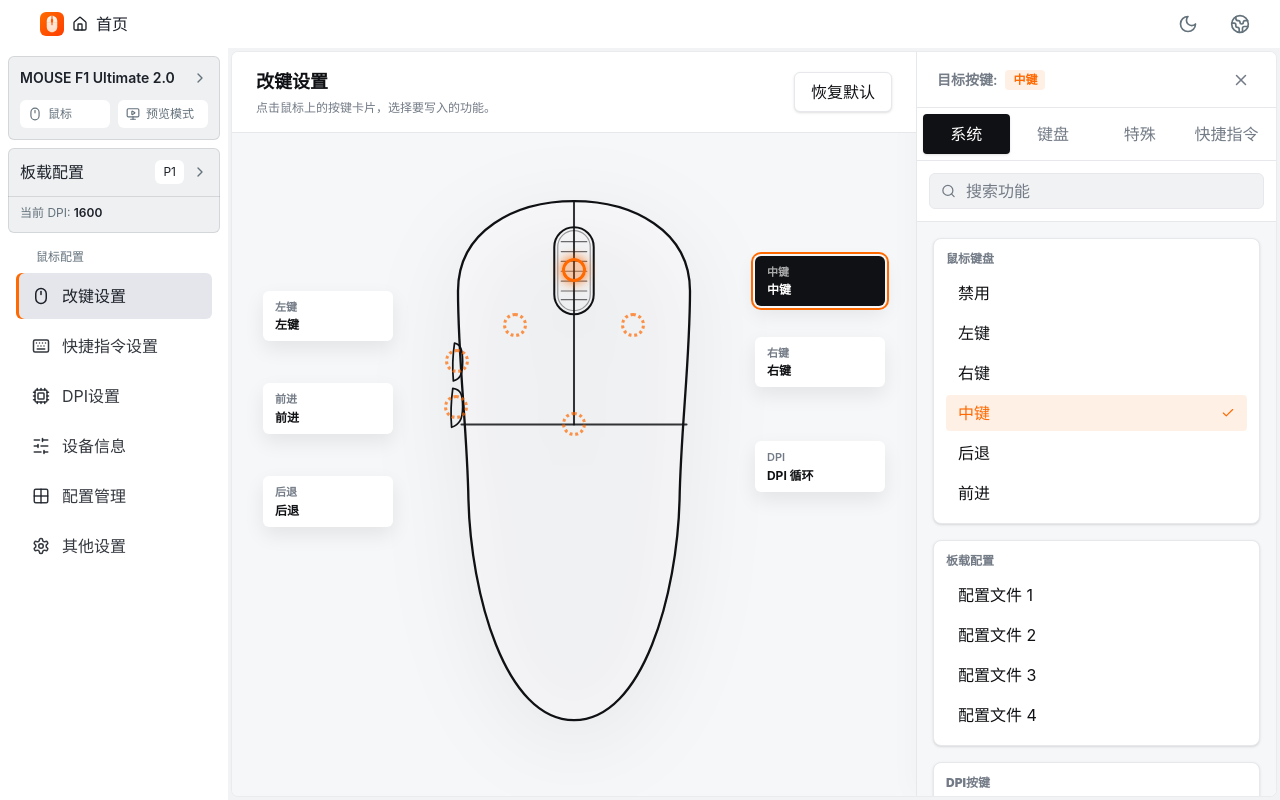
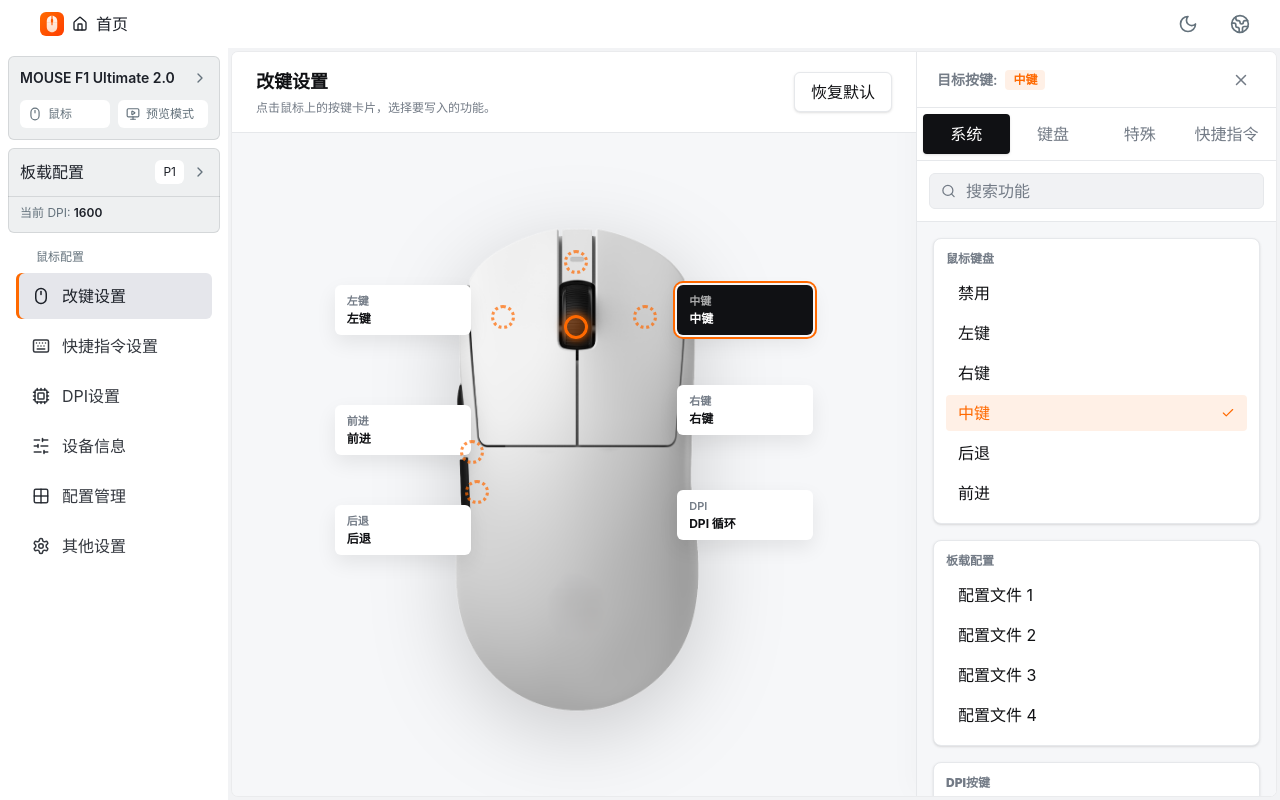
Before and after one commit to sjcao/webhid, a React (Vite) app: page / in a window 1280 px wide. Both pictures are taken after a click on the button "进入演示模式". Built offline with nearby package versions, Linux system fonts and the light colour scheme.

Commit message:
revert: restore original ic-moouse.png image and initial mouse canvas positioning

```diff
--- a/src/features/mouse/buttons/mouse-canvas.tsx
+++ b/src/features/mouse/buttons/mouse-canvas.tsx
@@ -29,7 +29,7 @@ export function MouseCanvas({ selectedButton, onChoose }: MouseCanvasProps) {
 
   return (
     <div className="flex min-h-0 flex-1 items-center justify-center overflow-auto p-4">
-      <div className="relative aspect-[3/5] h-full max-h-[580px] shrink-0">
+      <div className="relative aspect-[26/25] w-full max-w-[520px] shrink-0">
         <MouseGraphic className="mx-auto h-full w-full drop-shadow-[0_20px_42px_rgba(0,0,0,0.18)]" />
 
         {/* 渲染每一个按键的绑定显示标签 */}
@@ -70,7 +70,7 @@ export function MouseCanvas({ selectedButton, onChoose }: MouseCanvasProps) {
               type="button"
               aria-pressed={active}
               aria-label={`${pickLabel(button, locale)}: ${binding}`}
-              className={`absolute w-[130px] rounded-md px-3 py-2 text-left text-sm font-black shadow-[0_8px_20px_rgba(0,0,0,0.08)] transition duration-200 hover:-translate-y-0.5 ${
+              className={`absolute w-[136px] rounded-md px-3 py-2 text-left text-sm font-black shadow-[0_8px_20px_rgba(0,0,0,0.08)] transition duration-200 hover:-translate-y-0.5 ${
                 active
                   ? 'bg-driver-text text-driver-panel ring-2 ring-warn ring-offset-2 ring-offset-driver-bg'
                   : 'bg-driver-panel text-driver-text hover:bg-driver-hover'
@@ -100,10 +100,10 @@ export function MouseCanvas({ selectedButton, onChoose }: MouseCanvasProps) {
               aria-label={label}
               aria-pressed={active}
               title={label}
-              className={`absolute h-6 w-6 -translate-x-1/2 -translate-y-1/2 rounded-full p-0 transition-all duration-300 focus-visible:outline-none focus-visible:ring-2 focus-visible:ring-warn focus-visible:ring-offset-2 focus-visible:ring-offset-driver-bg ${dotClass(button.id)} ${
+              className={`absolute h-6 w-6 rounded-full p-0 transition-all duration-300 focus-visible:outline-none focus-visible:ring-2 focus-visible:ring-warn focus-visible:ring-offset-2 focus-visible:ring-offset-driver-bg ${dotClass(button.id)} ${
                 active
-                  ? 'border-solid border-[3px] border-warn bg-warn/30 shadow-[0_0_12px_var(--color-warn)]'
-                  : 'border-dotted border-[3px] border-warn/70 bg-transparent hover:scale-110 hover:border-solid'
+                  ? 'border-solid border-[3px] border-warn bg-warn/30 shadow-[0_0_10px_var(--color-warn)]'
+                  : 'border-dotted border-[3px] border-warn/70 bg-transparent hover:scale-105 hover:border-solid'
               }`}
               onClick={() => onChoose(button.id)}
             />
@@ -117,17 +117,17 @@ export function MouseCanvas({ selectedButton, onChoose }: MouseCanvasProps) {
 function positionClass(buttonId: ButtonId) {
   switch (buttonId) {
     case ButtonId.Left:
-      return 'right-[102%] top-[20%]';
+      return 'left-[4%] top-[14%]';
+    case ButtonId.Right:
+      return 'right-[4%] top-[34%]';
+    case ButtonId.Middle:
+      return 'right-[4%] top-[14%]';
     case ButtonId.Forward:
-      return 'right-[102%] top-[36%]';
+      return 'left-[4%] top-[38%]';
     case ButtonId.Backward:
-      return 'right-[102%] top-[52%]';
-    case ButtonId.Middle:
-      return 'left-[102%] top-[14%]';
-    case ButtonId.Right:
-      return 'left-[102%] top-[28%]';
+      return 'left-[4%] top-[58%]';
     case ButtonId.Dpi:
-      return 'left-[102%] top-[46%]';
+      return 'right-[4%] top-[55%]';
     default:
       return 'left-1/2 top-1/2';
   }
@@ -136,17 +136,17 @@ function positionClass(buttonId: ButtonId) {
 function dotClass(buttonId: ButtonId) {
   switch (buttonId) {
     case ButtonId.Left:
-      return 'left-[33%] top-[26%]';
+      return 'left-[34%] top-[18%]';
     case ButtonId.Right:
-      return 'left-[67%] top-[26%]';
+      return 'right-[34%] top-[18%]';
     case ButtonId.Middle:
-      return 'left-[50%] top-[16.5%]';
+      return 'left-[48%] top-[20%]';
+    case ButtonId.Forward:
+      return 'left-[28%] top-[45%]';
+    case ButtonId.Backward:
+      return 'left-[29%] top-[53%]';
     case ButtonId.Dpi:
-      return 'left-[50%] top-[43%]';
-    case ButtonId.Forward:
-      return 'left-[16.5%] top-[32.2%]';
-    case ButtonId.Backward:
-      return 'left-[16%] top-[40%]';
+      return 'left-[48%] top-[7%]';
     default:
       return 'left-1/2 top-1/2';
   }
--- a/src/features/mouse/mouse-graphic.tsx
+++ b/src/features/mouse/mouse-graphic.tsx
@@ -3,131 +3,15 @@ type MouseGraphicProps = {
 };
 
 /**
- * 1:1 参考新质感电竞无线鼠标 SVG 矢量线框组件
- * - 顶部平滑大半圆拱形 (Rounded Top Arc)
- * - 标准平直横切键缝 (Horizontal Flat Seam) 与 垂直中缝 (Vertical Center Seam)
- * - 宽大圆润、饱满大臀围掌托底尾 (Full Rounded Bottom Palm Rest)
- * - viewBox: 0 0 600 1000
+ * 还原最开始的原生图片 MouseGraphic 组件 (引用 public/ic-moouse.png)
  */
 export function MouseGraphic({ className = '' }: MouseGraphicProps) {
   return (
-    <svg
-      viewBox="0 0 600 1000"
-      fill="none"
-      xmlns="http://www.w3.org/2000/svg"
-      className={`select-none ${className}`}
-      role="img"
-      aria-label="Flagship Wireless Esports Mouse Graphic"
-    >
-      {/* 柔和阴影/底衬轮廓 */}
-      <path
-        d="M 100 200
-           C 100 95, 200 45, 300 45
-           C 400 45, 500 95, 500 200
-           C 500 320, 484 440, 482 560
-           C 478 720, 420 940, 300 940
-           C 180 940, 122 720, 118 560
-           C 116 440, 100 320, 100 200 Z"
-        fill="currentColor"
-        className="text-driver-panel/30"
-      />
-
-      {/* 1. 外机身主轮廓线 (圆拱平滑头 + 人体工学侧腰 + 饱满半圆屁股) */}
-      <path
-        d="M 100 200
-           C 100 95, 200 45, 300 45
-           C 400 45, 500 95, 500 200
-           C 500 320, 484 440, 482 560
-           C 478 720, 420 940, 300 940
-           C 180 940, 122 720, 118 560
-           C 116 440, 100 320, 100 200 Z"
-        stroke="currentColor"
-        strokeWidth="4"
-        strokeLinecap="round"
-        strokeLinejoin="round"
-        className="text-driver-text"
-      />
-
-      {/* 2. 平直横向按键切缝 (Horizontal Seam Line) */}
-      <line
-        x1="106"
-        y1="430"
-        x2="494"
-        y2="430"
-        stroke="currentColor"
-        strokeWidth="3.5"
-        strokeLinecap="round"
-        className="text-driver-text/85"
-      />
-
-      {/* 3. 垂直中央按键分缝线 (Vertical Center Seam Line) */}
-      <line
-        x1="300"
-        y1="45"
-        x2="300"
-        y2="430"
-        stroke="currentColor"
-        strokeWidth="3.5"
-        strokeLinecap="round"
-        className="text-driver-text/85"
-      />
-
-      {/* 4. 跑道型滚轮 (Rounded Capsule Scroll Wheel) */}
-      <rect
-        x="266"
-        y="90"
-        width="68"
-        height="150"
-        rx="34"
-        stroke="currentColor"
-        strokeWidth="3.5"
-        className="text-driver-text"
-      />
-      <rect
-        x="272"
-        y="96"
-        width="56"
-        height="138"
-        rx="28"
-        stroke="currentColor"
-        strokeWidth="2"
-        className="text-driver-text/40"
-      />
-      {/* 滚轮横向防滑刻度 */}
-      {[115, 132, 149, 166, 183, 200, 215].map((y) => (
-        <line
-          key={y}
-          x1="278"
-          y1={y}
-          x2="322"
-          y2={y}
-          stroke="currentColor"
-          strokeWidth="2"
-          strokeLinecap="round"
-          className="text-driver-text/60"
-        />
-      ))}
-
-      {/* 5. 左侧侧前键 (Forward Side Button) */}
-      <path
-        d="M 94 290 C 104 292, 108 300, 108 322 C 108 345, 103 352, 92 355 C 90 332, 91 310, 94 290 Z"
-        stroke="currentColor"
-        strokeWidth="3"
-        strokeLinecap="round"
-        strokeLinejoin="round"
-        className="text-driver-text"
-      />
-
-      {/* 6. 左侧侧后键 (Backward Side Button) */}
-      <path
-        d="M 91 368 C 105 370, 108 378, 108 400 C 108 422, 102 430, 89 435 C 87 412, 88 390, 91 368 Z"
-        stroke="currentColor"
-        strokeWidth="3"
-        strokeLinecap="round"
-        strokeLinejoin="round"
-        className="text-driver-text"
-      />
-    </svg>
+    <img
+      src="./ic-moouse.png"
+      alt="Mouse"
+      className={`mx-auto block h-full w-full object-contain ${className}`}
+    />
   );
 }
 
```
Also changed, not shown: public/ic-moouse.png (added).
